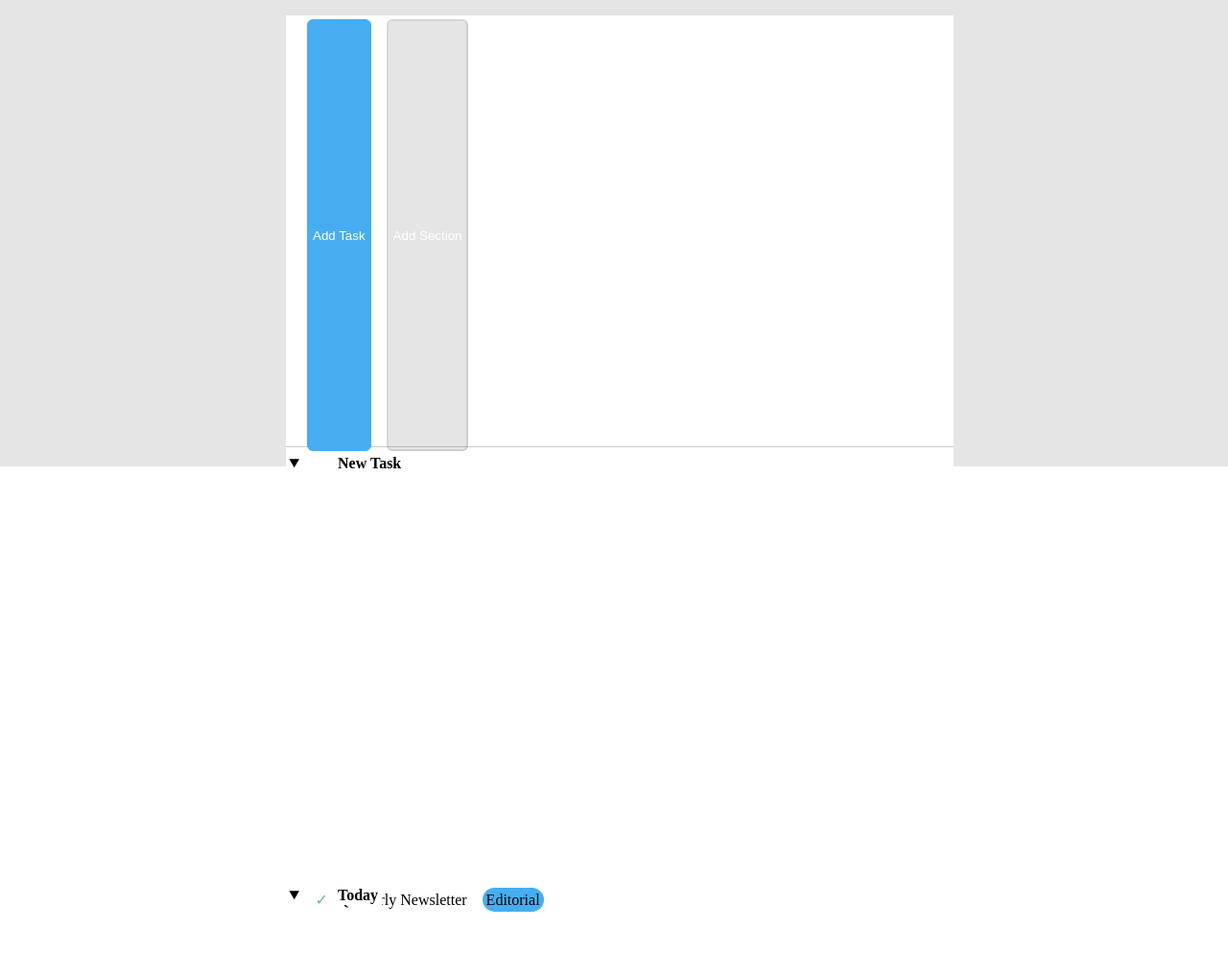
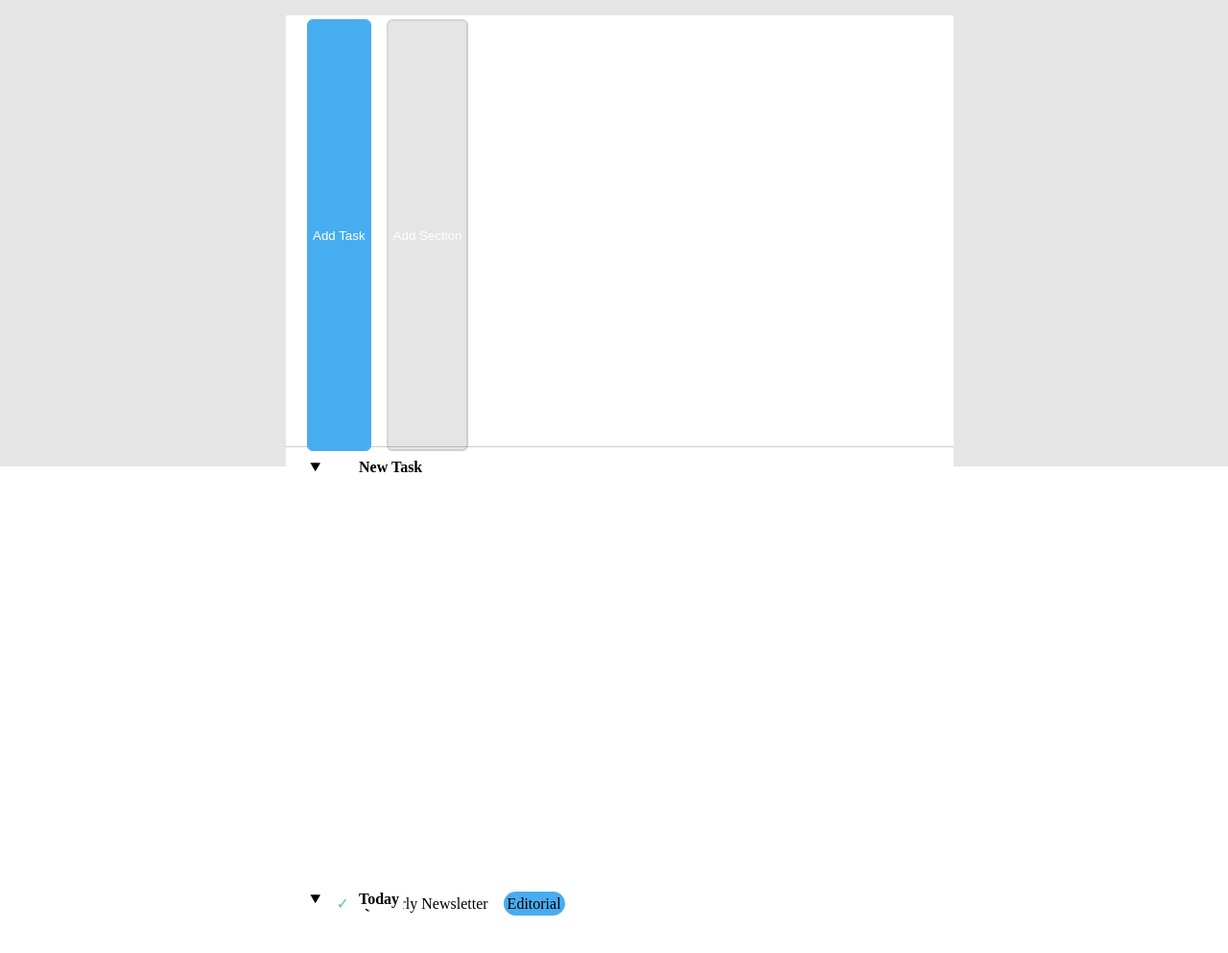
Before and after one commit to Vbortone99/html-css-toboolist, a plain HTML site: page index.html in a window 1280 px wide. Shown: the part 87-1080 px from the top of the page at 96% size. Drawn offline with Linux system fonts and the light colour scheme.

Commit message:
indentato index per .sub-container-body

```diff
--- a/index.html
+++ b/index.html
@@ -18,6 +18,7 @@
                     <button id="first-action">Add Task</button>
                     <button id="second-action">Add Section</button>
                 </div>
+                <div class="sub-container-body">
                     <ul>
                         <li><strong>New Task</strong></li>
                         <ul>
@@ -44,6 +45,7 @@
                     </ul>
                 </div>
             </div>
+        </div>
     </main>
 </body>
 </html>
```
Lines whose indentation alone changed are shown as unchanged.
